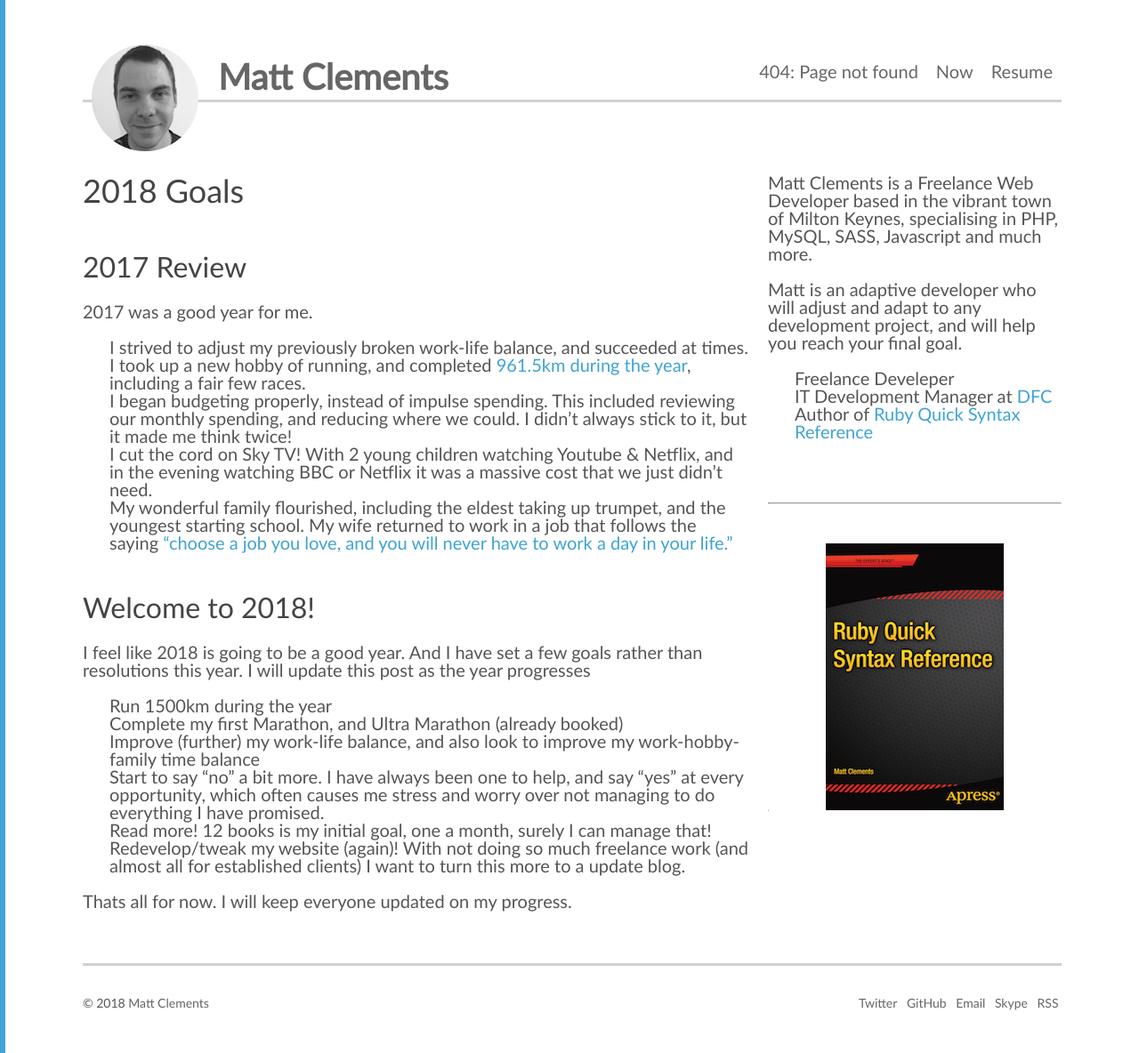
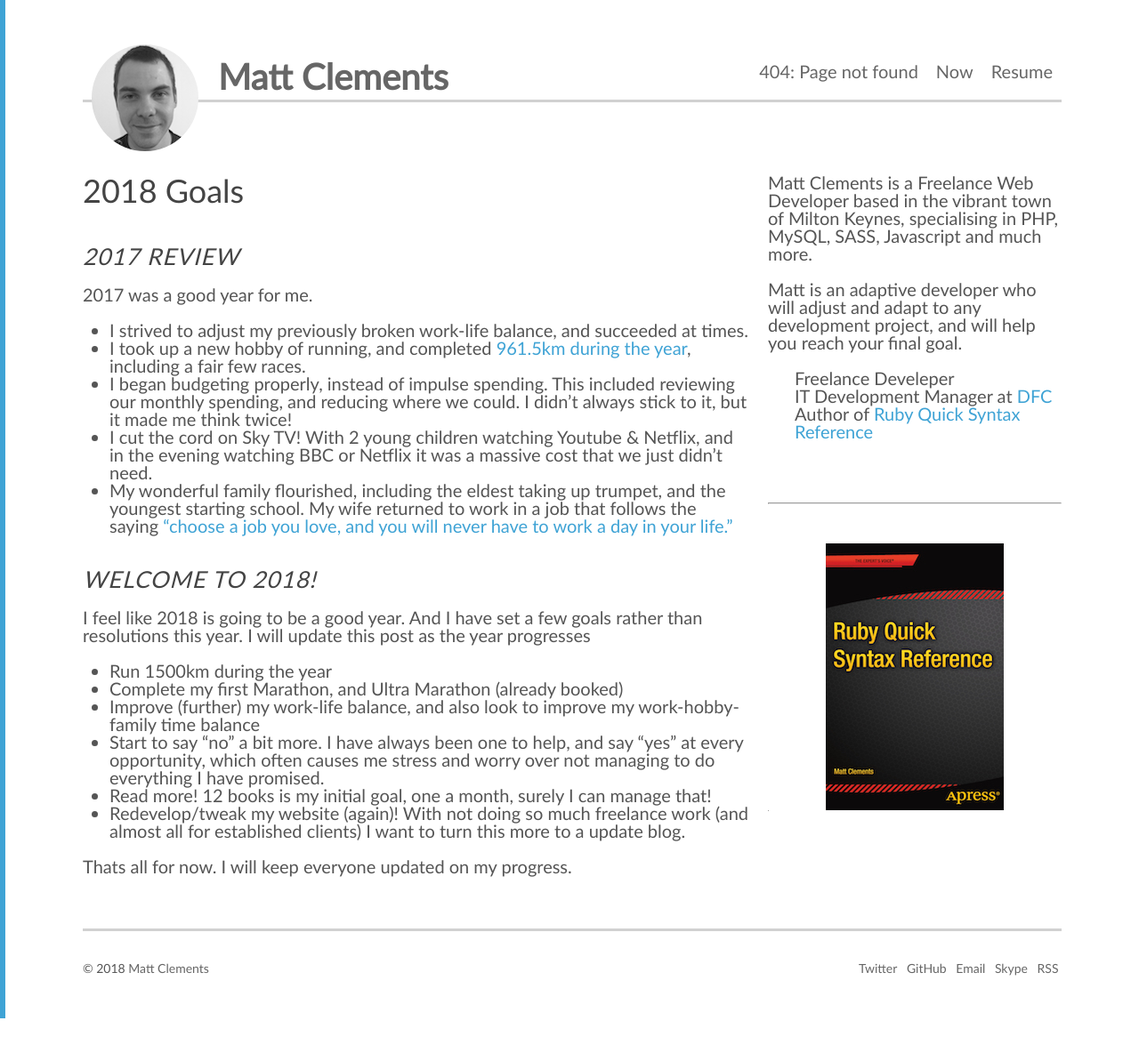
Before and after one commit to mattclements/mattclements.github.io, a Jekyll site: the page built from _posts/2018-01-01-2018-goals.md, in a window 1280 px wide. Shown: the whole page at 89% size. Built offline with Jekyll 4.4.1, drawn with Linux system fonts in a browser that asks for light colours; after the commit the page ends 1145 px from its top, so only the background shows below that.

Commit message:
Tweaking Styles

```diff
--- a/_posts/2018-01-01-2018-goals.md
+++ b/_posts/2018-01-01-2018-goals.md
@@ -4,7 +4,7 @@
 date: '2018-01-01 20:01:18'
 ---
 
-## 2017 Review
+### 2017 Review
 
 2017 was a good year for me.
 
@@ -14,7 +14,7 @@
 * I cut the cord on Sky TV! With 2 young children watching Youtube & Netflix, and in the evening watching BBC or Netflix it was a massive cost that we just didn't need.
 * My wonderful family flourished, including the eldest taking up trumpet, and the youngest starting school. My wife returned to work in a job that follows the saying ["choose a job you love, and you will never have to work a day in your life."](https://www.brainyquote.com/quotes/confucius_134717)
 
-## Welcome to 2018!
+### Welcome to 2018!
 
 I feel like 2018 is going to be a good year. And I have set a few goals rather than resolutions this year. I will update this post as the year progresses
 
--- a/sass/partials/_content.scss
+++ b/sass/partials/_content.scss
@@ -106,6 +106,10 @@
 	padding-left: 1.5em;
 }
 
+.post-content ul {
+	list-style: disc outside none;
+}
+
 /**
  * Images & figures
  * 1. Prevent images to break outside their container
```
Also changed, not shown: assets/css/screen.css.
